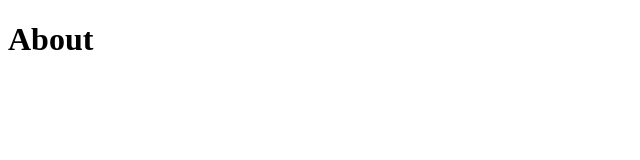
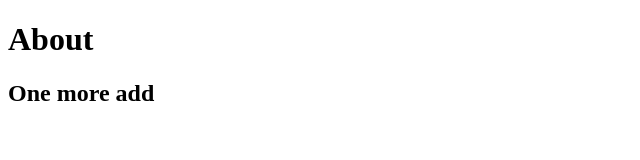
Before and after one commit to VikashYadavVicky/first, a plain HTML site: page about.html in a window 1280 px wide. Shown: the whole page, without its empty margins (0-640 px from the left). Drawn offline with Linux system fonts and the light colour scheme.

Commit message:
one more add

```diff
--- a/about.html
+++ b/about.html
@@ -7,5 +7,6 @@
 </head>
 <body>
     <h1>About</h1>
+    <h2>One more add</h2>
 </body>
 </html>
```
